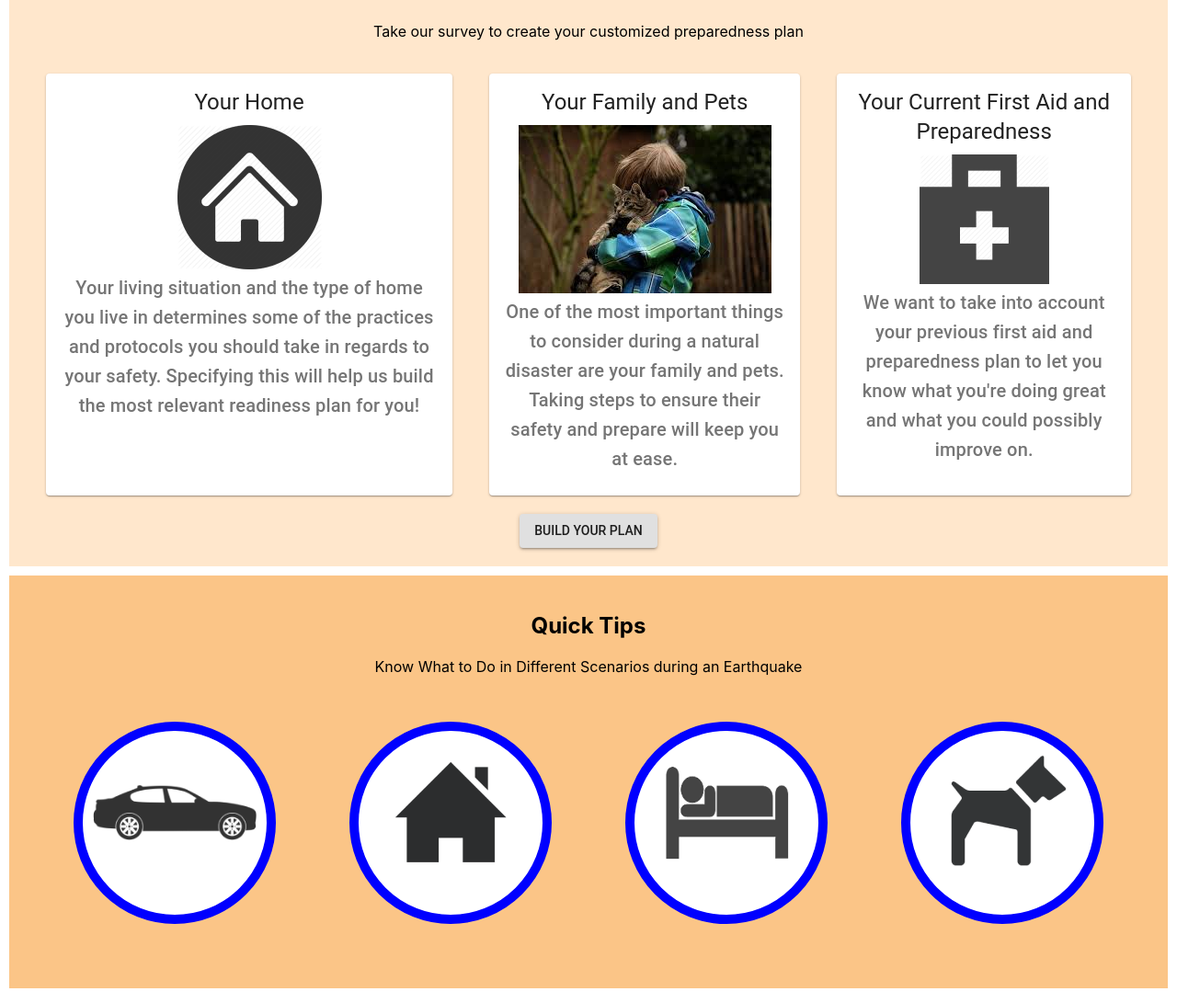
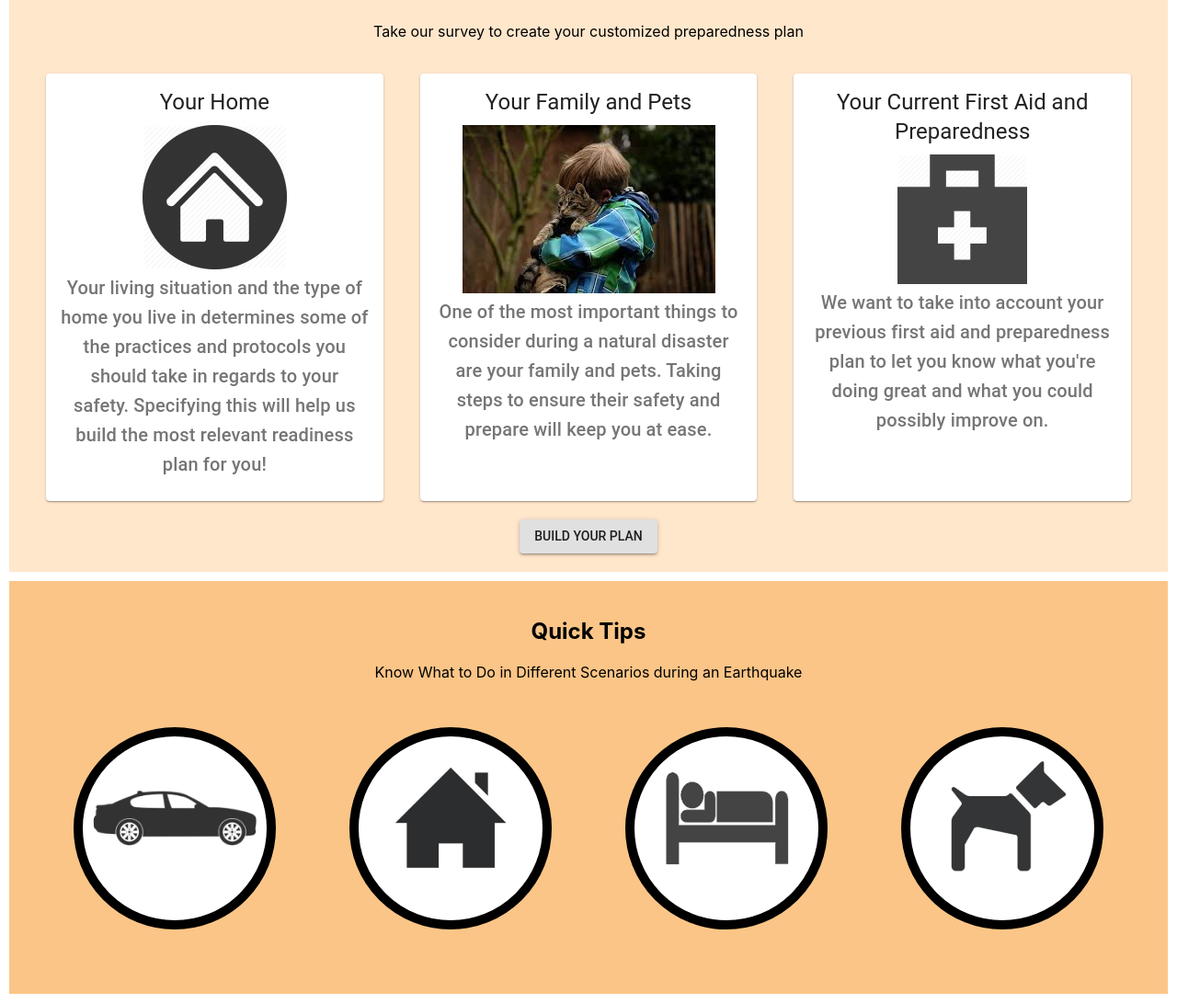
Before and after one commit to sokkache/498Final, a React (Create React App) app: page / in a window 1280 px wide. Shown: the part 436-1527 px from the top of the page at 92% size. Built offline with nearby package versions, Linux system fonts and the light colour scheme.

Commit message:
updated some css

```diff
--- a/src/App.css
+++ b/src/App.css
@@ -54,6 +54,8 @@ header {
 
 .card {
   margin: 20px;
+  width:500px;
+  height:auto;
 }
 
 .App-scenarios {
@@ -75,7 +77,7 @@ header {
   height: 200px;
   line-height: 175px;
   text-align: center;
-  border:10px solid blue;
+  border:10px solid black;
 }
 
 .scenario img {
```
